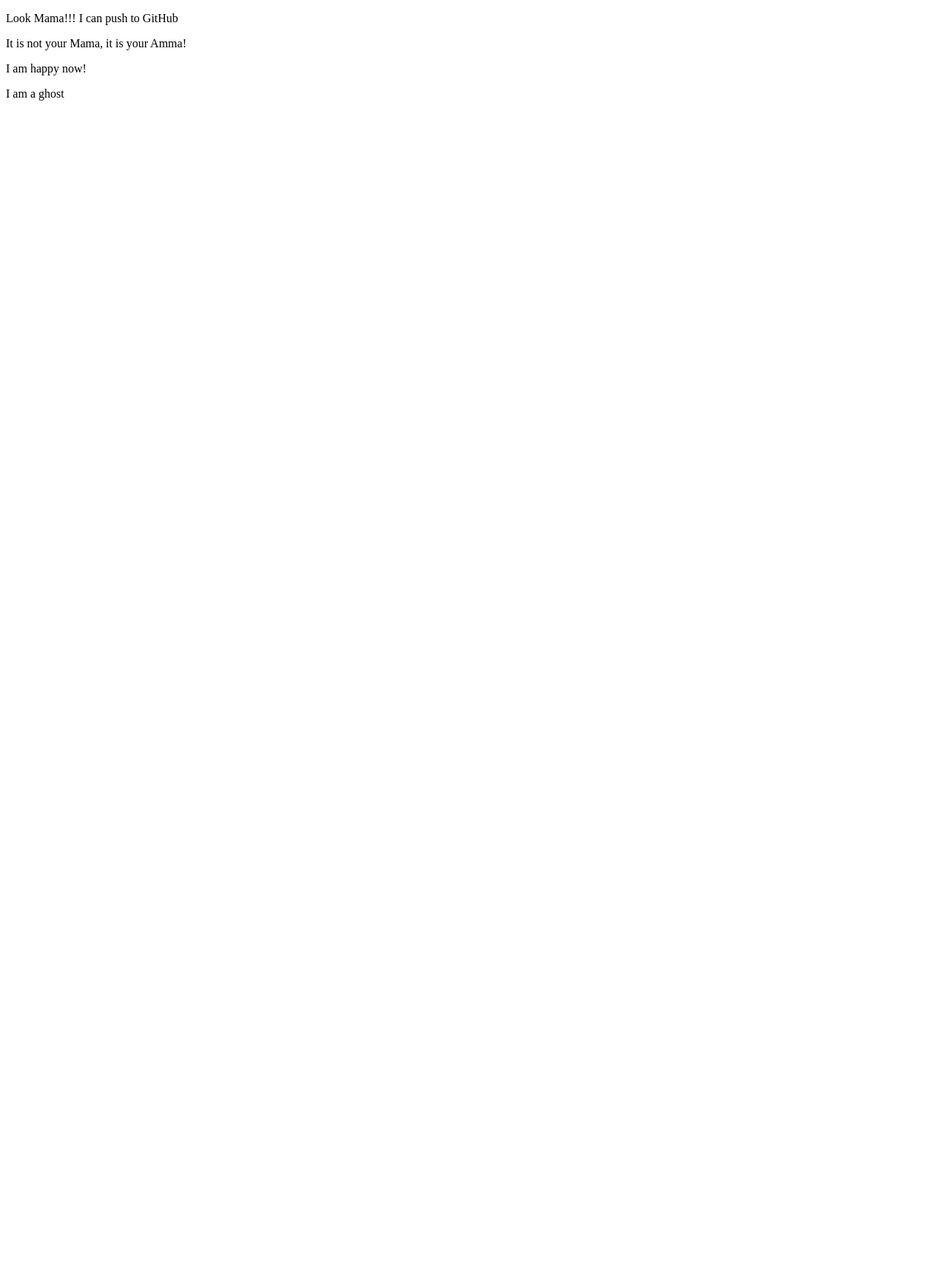
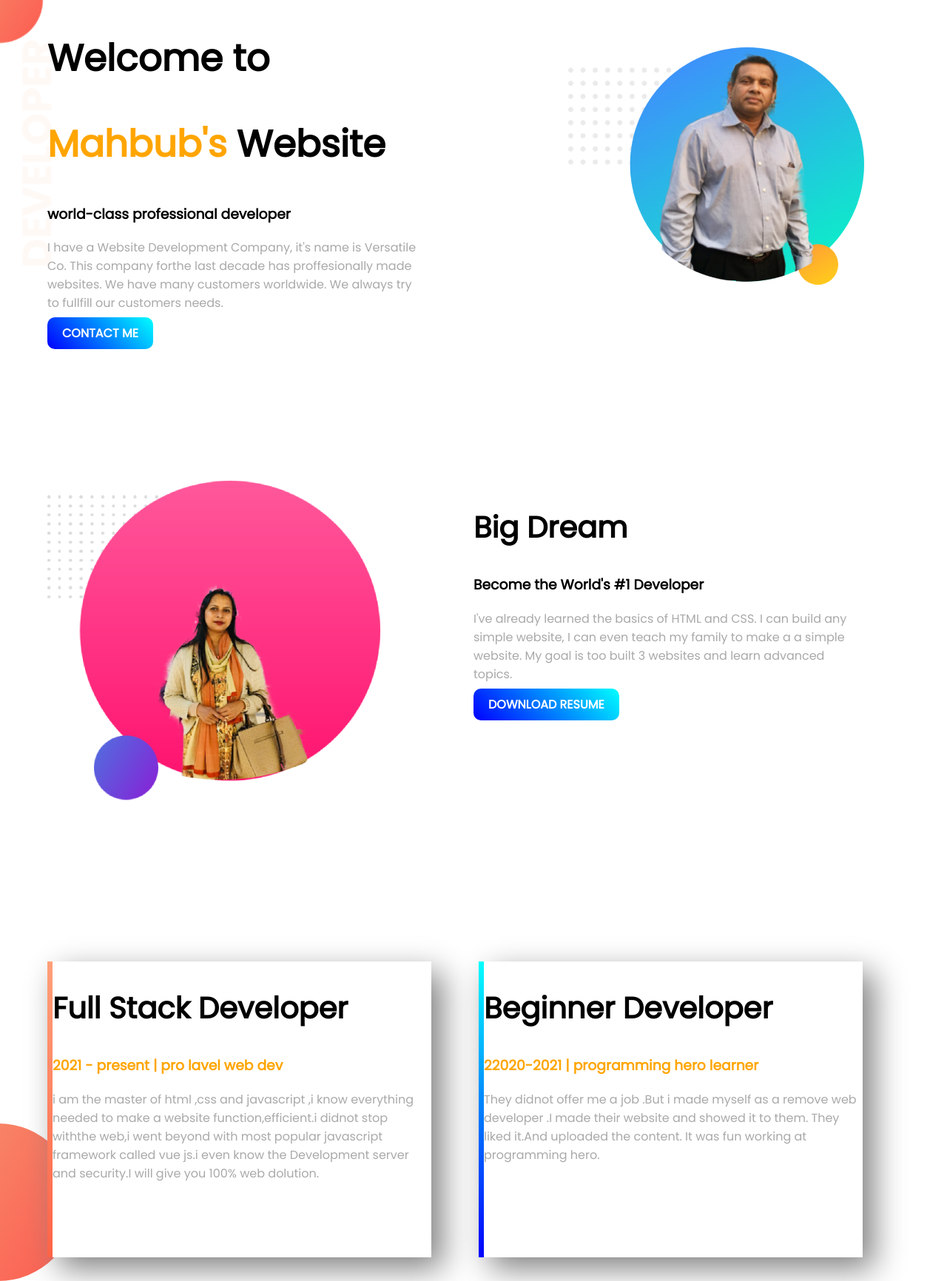
Before and after one commit to mahbuburrashid4/my-first-website, a plain HTML site: page index.html in a window 1280 px wide. Shown: the top 1732 px of the page at 74% size. Before the commit the page ends 800 px from the top, so only its background shows below. Drawn offline with Linux system fonts and the light colour scheme; a web font is replaced by a local one.

Commit message:
Finished my first Website

```diff
--- a/index.html
+++ b/index.html
@@ -1,13 +1,60 @@
 <!DOCTYPE html>
 <html lang="en">
 <head>
-
-    <title> this is html</title>
+    <meta charset="UTF-8">
+    <meta name="viewport" content="width=device-width, initial-scale=1.0">
+    <link href="https://fonts.googleapis.com/css?family=Muli|Poppins&display=swap" rel="stylesheet">
+    <title>Mahbub Web Developer</title>
 </head>
 <body>
-     <p>Look Mama!!! I can push to GitHub</p>
-     <p>It is not your Mama, it is your Amma!</p>
-     <p>I am happy now!</p>
-     <p>I am a ghost</p>
+         <link rel="stylesheet" href ="style.css">
+<section class="top-banner">
+        <div class="Half-Width">
+            <h1>Welcome to </h1>
+            <h1><span class="name-highlight"> Mahbub's</span> Website</h1>
+            <h3>world-class professional developer</h3>
+            <p>I have a Website Development Company, it's name is
+            Versatile Co. This company forthe last decade has proffesionally made websites.
+            We have many customers worldwide.  We always try to fullfill our customers needs.</p>
+            <a class="Link-Button"target="_blank" href="https://www.youtube.com/">CONTACT ME</a><a>
+        </div>
+    <div class="Top-Image">
+        <img src="images/mahabub4.png" alt="">
+     </div>
+</section>
+<section class="dream-area">
+<div class="Half-Width">
+    <img src="images/Tahmina4.png" alt="">
+</div>
+<div class="Half-Width">
+<h2>Big Dream</h2>
+<h3>Become the World's #1 Developer</h3>
+<p>I've already learned the basics of HTML and CSS. I can build any simple website, I can even teach my family to make a a simple website. My goal is too built 3 websites and learn advanced topics.</p>
+<a class="Link-Button" target="_blank" href="https://www.youtube.com/">DOWNLOAD RESUME</a>
+</div>
+
+</section>
+<section class="experience-area">
+    <div id="full-stack" class="Half-Width single-experience">
+        <h2>Full Stack Developer</h2>
+        <h3 class="orange-text">2021 - present | pro lavel web dev</h3>
+        <p>i am the master of html ,css and javascript ,i know everything needed to
+            make a website function,efficient.i didnot stop withthe web,i went beyond
+            with most popular javascript framework called  vue js.i even know the Development server and security.I will
+            give you 100% web dolution.</p>
+         </div>
+    <div id="baby-web" class="Half-Width single-experience">
+            <h2>Beginner Developer</h2>
+            <h3 class="orange-text">22020-2021 | programming hero learner</h3>
+            <p>They didnot offer me a job .But i made myself as a remove web
+                developer .I made their website and showed it to them. They liked
+                it.And uploaded the content. It was fun working at programming
+                hero.</p>
+    </div>
+</section>
+<footer>
+    <p>©Mahabubur Rashid 2021, all rights reserved</p>
+</footer>
+
 </body>
 </html>
--- /dev/null
+++ b/style.css
@@ -0,0 +1,86 @@
+body{
+    margin: 0;
+    font-family: 'Poppins', sans-serif;
+}
+
+h1 {
+font-size: 50px;
+}
+
+h2{
+    font-size: 40px;
+}
+
+.name-highlight{
+    color:orange;
+}
+
+.Half-Width{
+    width: 40%;
+    float:left;
+    margin-left: 5%;
+}
+
+.Top-Image{
+    width: 40%;
+    float:left;
+    margin-left: 15%;
+    margin-top: 5%;
+
+}
+
+.top-banner{
+    background-image:url("images/top-banner.png") ;
+    background-repeat: no-repeat;
+}
+
+section{
+    height: 500px;
+    padding-bottom: 150px;
+}
+
+.Link-Button{
+    text-decoration: none;
+    background-image: linear-gradient(45deg, blue, cyan);
+    padding: 10px 20px;
+    border-radius: 10px;
+    color: white;
+    font-weight: 700;
+
+}
+
+p{
+    color: darkgray;
+}
+.orange-text{
+    color: orange;
+}
+
+.single-experience{
+    box-shadow: 15px 15px 40px gray;
+    height: 80%;
+    background-color: white;
+}
+
+.experience-area{
+    background-image: url("images/exp-bg.png");
+    background-position: left;
+    background-repeat: no-repeat;
+}
+
+#full-stack{
+    border-left: 7px solid;
+    border-image: linear-gradient(lightSalmon, tomato);
+    border-image-slice: 1;
+}
+
+#baby-web{
+    border-left: 7px solid;
+    border-image: linear-gradient( 180deg, cyan, blue);
+    border-image-slice: 1;
+
+}
+
+footer p{
+    text-align: center;
+}
```
Also changed, not shown: mahabub1.html (deleted, +0 -53 lines), Images/Image.png (added), Images/cropped photo.jpg (added), Images/dream-bg.png (added), Images/exp-bg.png (added), Images/jhankar2.png (added), Images/mahabub.2.png (added), Images/mahabub4.png (added), Images/my-bg.png (added), Images/my-bg2.png (added), Images/photo.jpg (added), Images/profile.png (added), Images/tahmina.png (added), Images/tahmina3.png (added), 2 more files, 2 other files.
